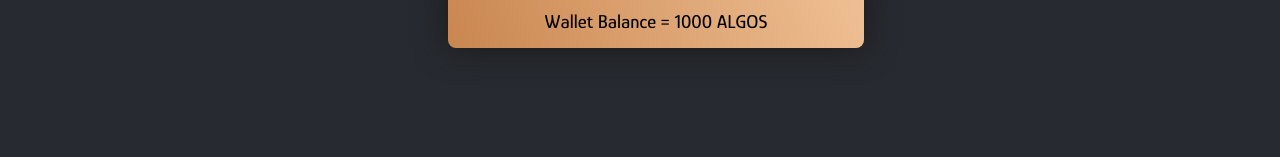
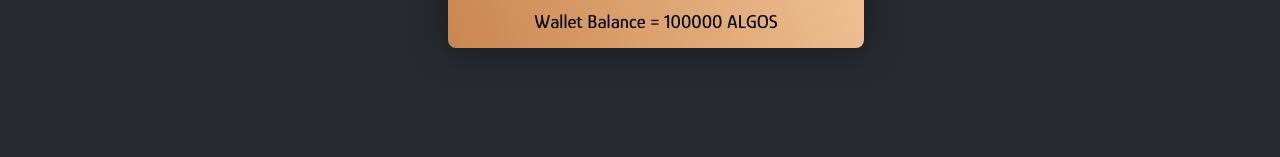
Before and after one commit to tejas-kothari/Algo_Royale, a React (Create React App) app: page /sicbo in a window 1280 px wide. Shown: the top 157 px of the page. Built offline with nearby package versions, Linux system fonts and the light colour scheme.

Commit message:
Connect bet result to balance + Confetti

```diff
--- a/package.json
+++ b/package.json
@@ -11,10 +11,12 @@
     "algosdk": "^1.11.1",
     "node-sass": "^6.0.1",
     "react": "^17.0.2",
+    "react-confetti": "^6.0.1",
     "react-dom": "^17.0.2",
     "react-redux": "^7.2.5",
     "react-router-dom": "^5.3.0",
     "react-scripts": "4.0.3",
+    "react-use": "^17.3.1",
     "web-vitals": "^1.1.2"
   },
   "scripts": {
--- a/src/App.js
+++ b/src/App.js
@@ -1,4 +1,4 @@
-import { useState } from "react";
+import { useState, useEffect } from "react";
 import { BrowserRouter as Router, Switch, Route, Link } from "react-router-dom";
 import "./App.css";
 import Board from "./Board";
@@ -8,34 +8,95 @@ import Status from "./Status";
 import Marketplace from "./marketplace/marketplace";
 import Welcome from "./welcome/welcome";
 import RollDice from "./dice-throw/RollDice";
+import { useWindowSize } from "react-use";
+import ReactConfetti from "react-confetti";
+import { useDispatch, useSelector } from "react-redux";
+import { stopConfetti } from "./storeSlice";
 
 function App() {
-  const [walletBal, setWalletBal] = useState(1000);
+  const dispatch = useDispatch();
+  //confetti variables
+  const confettiColors = [
+    "#A66F41",
+    "#B77A48",
+    "#C9864F",
+    "#D49763",
+    "#DFA777",
+    "#EAB88B",
+    "#F5C89E",
+    "#F6CDA7",
+    "#F7D2AF",
+    "#c11524",
+    "#e8322c",
+  ];
 
-  function val(value) {
-    setWalletBal((oldBal) => oldBal - value);
+  //react-use https://github.com/streamich/react-use
+  const { width, height } = useWindowSize();
+  const [run, setRun] = useState(false);
+  const [recycle, setRecycle] = useState(false);
+  const reduxRun = useSelector((state) => state.store.runConfetti);
+
+  useEffect(() => {
+    if (reduxRun) {
+      setRun(true);
+      setRecycle(true);
+      setTimeout(() => {
+        setRecycle(false);
+        dispatch(stopConfetti());
+      }, 1000);
+    }
+  }, [reduxRun]);
+  // const [run, setRun] = useState(false);
+  // const [recycle, setRecycle] = useState(false);
+
+  // function timedRun() {
+  //   // setRun(true);
+  //   recycle ? setRecycle(false) : setRecycle(true);
+  //   // setTimeout(() => setRun(false), 2000);
+  // }
+
+  //lose money
+  function loseMoney() {
+    document.getElementById("menu-element").classList.add("lose");
   }
 
   return (
     <Router>
       <Switch>
         <Route path="/" exact>
-          <Menu walletBal={walletBal} />
+          <Menu />
           <Welcome />
         </Route>
         <Route path="/sicbo" exact>
-          <Menu walletBal={walletBal} />
+          <Menu />
           <div id="modal"></div>
+          <ReactConfetti
+            run={run}
+            recycle={recycle}
+            initialVelocityX={20}
+            initialVelocityY={20}
+            colors={confettiColors}
+            numberOfPieces={1000}
+            // onConfettiComplete={() => dispatch(stopConfetti())}
+            confettiSource={{
+              x: width / 2,
+              y: height / 2,
+            }}
+          />
           <div className="board-screen">
-            <Board changeBal={val} />
+            <Board />
             <div className="board-screen-child">
               <Status />
               <RollDice />
             </div>
+            {/* <button onMouseEnter={timedRun} onMouseLeave={timedRun}>
+              Hover to Celebrate!
+            </button>
+            <button onClick={loseMoney}>Click to lose moneys</button> */}
           </div>
         </Route>
         <Route path="/marketplace">
-          <Menu walletBal={walletBal} />
+          <Menu />
           <div id="modal"></div>
           <Marketplace />
         </Route>
--- a/src/Board.js
+++ b/src/Board.js
@@ -6,9 +6,11 @@ import Row3 from "./board/Row3";
 import Row4 from "./board/Row4";
 import InputModal from "./InputModal";
 import "./board.scss";
+import WinModal from "./WinModal";
 
-export default function Board({ changeBal }) {
+export default function Board() {
   const [isOpen, setIsOpen] = useState(false);
+  const [isWinOpen, setIsWinOpen] = useState(false);
 
   // betType represents the the kind of bet - "one", "two", "sum", "sum_range_small", "sum_range_big", "double", "triple", "any_triple"
   // for row1, all of them are going to be type "one"
@@ -51,10 +53,10 @@ export default function Board({ changeBal }) {
       <InputModal
         open={isOpen}
         onClose={openClose}
-        changeBal={changeBal}
-        // value={val}
         betDetails={betDetails}
+        openWin={() => setIsWinOpen(true)}
       />
+      <WinModal open={isWinOpen} onClose={() => setIsWinOpen(false)} />
       {/* {isOpen ? null : (
             <button onClick={() => setIsOpen(true)}>open modal</button>
           )} */}
--- a/src/InputModal.js
+++ b/src/InputModal.js
@@ -1,11 +1,21 @@
-import React, { useState } from "react";
+import React, { useState, useEffect } from "react";
 import ReactDOM from "react-dom";
 import "./board.scss";
 import MyAlgoConnect from "@randlabs/myalgo-connect";
-import { useDispatch } from "react-redux";
-import { startDiceRoll } from "./storeSlice.js";
+import { useDispatch, useSelector } from "react-redux";
+import {
+  startDiceRoll,
+  startConfetti,
+  stopConfetti,
+  pushBet,
+} from "./storeSlice.js";
 import algosdk from "algosdk";
 import algoIcon from "./images/algoIcon.png";
+import {
+  incUserBalance,
+  decUserBalance,
+  resetFinishedRolling,
+} from "./storeSlice.js";
 
 const MODAL_STYLES = {
   position: "fixed",
@@ -17,16 +27,34 @@ const MODAL_STYLES = {
   // backgroundColor: "hsla(0,0%,0%,0.3)",
 };
 
-export default function InputModal({ open, onClose, betDetails, changeBal }) {
+export default function InputModal({ open, onClose, betDetails, openWin }) {
+  const finishedRolling = useSelector((state) => state.store.finishedRolling);
+  const finalResult = useSelector((state) => state.store.bets.betResult);
+  const betDetailsRedux = useSelector((state) => state.store.bets.betDetails);
   const dispatch = useDispatch();
-  console.log(betDetails);
+
   const [bet, setBet] = useState(null);
-  // const [submit, setSubmit] = useState(false);
+
+  useEffect(() => {
+    if (finishedRolling) {
+      if (finalResult === 1) {
+        openWin();
+        dispatch(startConfetti());
+        dispatch(incUserBalance((betDetailsRedux.mult - 1) * bet));
+      } else {
+        dispatch(decUserBalance(bet));
+        console.log("Lost bet");
+      }
+
+      dispatch(resetFinishedRolling());
+      setBet(0);
+    }
+  }, [finishedRolling]);
 
   if (!open) return null;
+
   function changeBet(val) {
     setBet(val.target.value);
-    // setSubmit(false);
   }
 
   async function onUserSubmit() {
@@ -35,14 +63,18 @@ export default function InputModal({ open, onClose, betDetails, changeBal }) {
     const dice3 = getRandomIntInclusive(1, 6);
 
     const betResult = await sendTxs(dice1, dice2, dice3);
+    dispatch(
+      pushBet({
+        betAmount: bet,
+        betResult: betResult,
+        betDetails: { ...betDetails },
+      })
+    );
+
     console.log("bet result");
     console.log(betResult);
 
-    setBet(0);
     onClose();
-    // setSubmit(true);
-    changeBal(bet);
-
     dispatch(startDiceRoll({ dice1: dice1, dice2: dice2, dice3: dice3 }));
   }
 
@@ -193,14 +225,12 @@ export default function InputModal({ open, onClose, betDetails, changeBal }) {
     <>
       <div style={MODAL_STYLES} id="modal-background" onClick={onClose}></div>
       <div className="element" id="submit-bet">
-        {/* <div>{submit ? <p>{bet} ALGO</p> : null} </div> */}
         <div className="input-bet">
           <img src={algoIcon} />
           <input
             type="number"
             onChange={changeBet}
             placeholder="Bet (Minimum 5 ALGO)"
-            // value="5"
             min="5"
           />
         </div>
--- a/src/Menu.js
+++ b/src/Menu.js
@@ -1,8 +1,10 @@
 import React, { useState } from "react";
 import "./board.scss";
 import { useHistory } from "react-router-dom";
+import { useSelector } from "react-redux";
 
-export default function Menu({ walletBal }) {
+export default function Menu() {
+  const walletBal = useSelector((state) => state.store.userBalance);
   let history = useHistory();
   const [toggle, setToggle] = useState(false);
   // const [menu, setMenu] = useState();
--- /dev/null
+++ b/src/WinModal.js
@@ -0,0 +1,44 @@
+import React, { useState, useEffect } from "react";
+import ReactDOM from "react-dom";
+import "./board.scss";
+import { useDispatch, useSelector } from "react-redux";
+import algoIcon from "./images/algoIcon.png";
+import {
+  incUserBalance,
+  decUserBalance,
+  resetFinishedRolling,
+} from "./storeSlice.js";
+
+const MODAL_STYLES = {
+  position: "fixed",
+  top: 0,
+  left: 0,
+  right: 0,
+  bottom: 0,
+  zIndex: 1000,
+  // backgroundColor: "hsla(0,0%,0%,0.3)",
+};
+
+export default function WinModal({ open, onClose }) {
+  const betAmount = useSelector((state) => state.store.bets.betAmount);
+  const betDetails = useSelector((state) => state.store.bets.betDetails);
+  console.log(betAmount);
+  console.log(betDetails.mult);
+
+  if (!open) return null;
+
+  return ReactDOM.createPortal(
+    <>
+      <div style={MODAL_STYLES} id="modal-background" onClick={onClose}></div>
+      <div className="element" id="submit-bet">
+        <div>
+          <p className="prob">Congratulation!</p>
+          <p>You've won {(betDetails.mult - 1) * betAmount} ALGOS</p>
+        </div>
+
+        <button onClick={() => onClose()}>Close</button>
+      </div>
+    </>,
+    document.getElementById("modal")
+  );
+}
--- a/src/board.scss
+++ b/src/board.scss
@@ -578,3 +578,22 @@ button {
     transform: translate3d(0, 0, 0);
   }
 }
+
+.lose {
+  animation: LOSER 0.5s ease-in-out;
+}
+
+@keyframes LOSER {
+  0%,
+  33% {
+    box-shadow: 0 0 50px hsl(355, 80%, 42%) inset, 0 0 10px hsl(355, 80%, 42%);
+  }
+  34%,
+  67% {
+    box-shadow: none;
+  }
+  68%,
+  100% {
+    box-shadow: 0 0 50px hsl(355, 80%, 42%) inset, 0 0 10px hsl(355, 80%, 42%);
+  }
+}
--- a/src/storeSlice.js
+++ b/src/storeSlice.js
@@ -9,6 +9,14 @@ import Dice7 from "./images/Dice-7.png";
 import Dice8 from "./images/Dice-8.png";
 
 const initialState = {
+  bets: {
+    betAmount: 0,
+    betResult: 0,
+    betDetails: {},
+  },
+  runConfetti: false,
+  userBalance: 100000,
+  finishedRolling: false,
   diceRoll: {
     rollTrue: false,
     dice1: 6,
@@ -120,6 +128,27 @@ export const storeSlice = createSlice({
     },
     stopDiceRoll: (state, action) => {
       state.diceRoll.rollTrue = false;
+      state.finishedRolling = true;
+    },
+    resetFinishedRolling: (state, action) => {
+      state.finishedRolling = false;
+    },
+    incUserBalance: (state, action) => {
+      state.userBalance = state.userBalance + action.payload;
+    },
+    decUserBalance: (state, action) => {
+      state.userBalance = state.userBalance - action.payload;
+    },
+    startConfetti: (state, action) => {
+      state.runConfetti = true;
+    },
+    stopConfetti: (state, action) => {
+      state.runConfetti = false;
+    },
+    pushBet: (state, action) => {
+      state.bets.betAmount = action.payload.betAmount;
+      state.bets.betResult = action.payload.betResult;
+      state.bets.betDetails = action.payload.betDetails;
     },
   },
 });
@@ -130,6 +159,12 @@ export const {
   sellItem,
   startDiceRoll,
   stopDiceRoll,
+  incUserBalance,
+  decUserBalance,
+  startConfetti,
+  stopConfetti,
+  resetFinishedRolling,
+  pushBet,
 } = storeSlice.actions;
 
 export default storeSlice.reducer;
```
Also changed, not shown: 1 other file (tests, documents, lock files or other folders).
